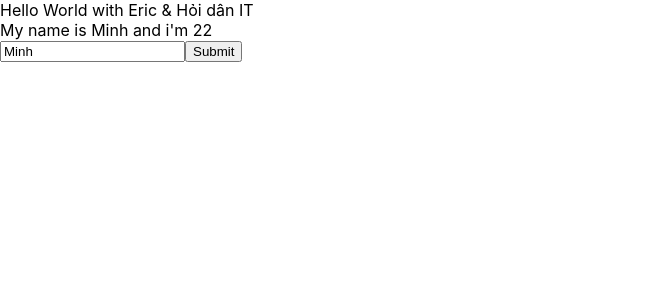
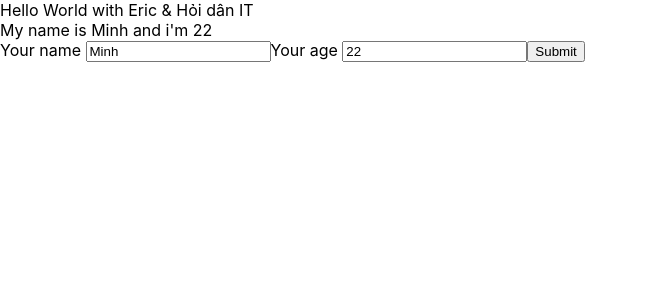
Before and after one commit to minhduong201103/test-demo-react, a React (Create React App) app: page / in a window 1280 px wide. Shown: the top 300 px of the page, without its empty margins (0-648 px from the left). Built offline with nearby package versions, Linux system fonts and the light colour scheme.

Commit message:
video 22

```diff
--- a/src/components/MyComponent.js
+++ b/src/components/MyComponent.js
@@ -3,53 +3,15 @@
 // function component
 import { eventWrapper } from "@testing-library/user-event/dist/utils";
 import React from "react";
+import UserInfor from "./UserInfor";
 
 class MyComponent extends React.Component {
 
-    state = {
-        name: 'Minh',
-        age: 22,
-        address: 'Hà Nội'
-    }
-
-    handleClick = (event) => {
-        console.log(">>Click me my button")
-        // console.log("random", Math.floor((Math.random() * 100) + 1))
-        this.setState({
-            name: 'Minh Bo',
-            age: Math.floor((Math.random() * 100) + 1),
-        })
-
-    }
-
-    handleOnMouseOver = (event) => {
-        console.log(event.pageX)
-    }
-
-    handleOnChangeInput = (event) => {
-        this.setState ({
-            name: event.target.value
-        })
-
-    }
-
-    handleOnSubmit = (event) => {
-        event.preventDefault()
-        console.log(this.state)
-    }
     // JSX
     render() {
         return (
             <div>
-                My name is {this.state.name} and i'm {this.state.age}
-                <form onSubmit={(event) => this.handleOnSubmit(event)}>
-                    <input
-                        value={this.state.name}
-                        type="text"
-                        onChange={(event) => this.handleOnChangeInput(event)}
-                    />
-                    <button>Submit</button>
-                </form>
+                <UserInfor />
             </div>
         );
     }
--- /dev/null
+++ b/src/components/UserInfor.js
@@ -0,0 +1,51 @@
+import React from "react";
+
+class UserInfor extends React.Component {
+    state = {
+        name: 'Minh',
+        age: 22,
+        address: 'Hà Nội'
+    }
+
+    handleOnChangeInput = (event) => {
+        this.setState({
+            name: event.target.value
+        })
+
+    }
+    handleOnChangeAge = (event) => {
+        this.setState({
+            age: event.target.value
+        })
+
+    }
+    handleOnSubmit = (event) => {
+        event.preventDefault()
+        console.log(this.state)
+    }
+    render() {
+        return (
+            <div>
+                My name is {this.state.name} and i'm {this.state.age}
+                <form onSubmit={(event) => this.handleOnSubmit(event)}>
+                    <label>Your name </label>
+                    <input
+                        value={this.state.name}
+                        type="text"
+                        onChange={(event) => this.handleOnChangeInput(event)}
+                    />
+
+                    <label>Your age </label>
+                    <input
+                        value={this.state.age}
+                        type="text"
+                        onChange={(event) => this.handleOnChangeAge(event)}
+                    />
+                    <button>Submit</button>
+                </form>
+            </div>
+        )
+    }
+}
+
+export default UserInfor;
```
